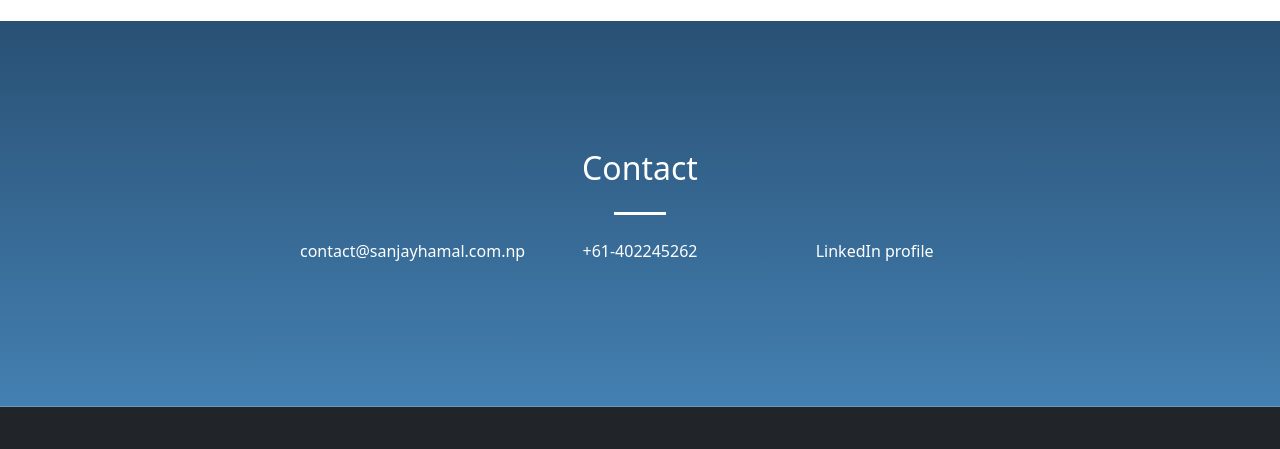
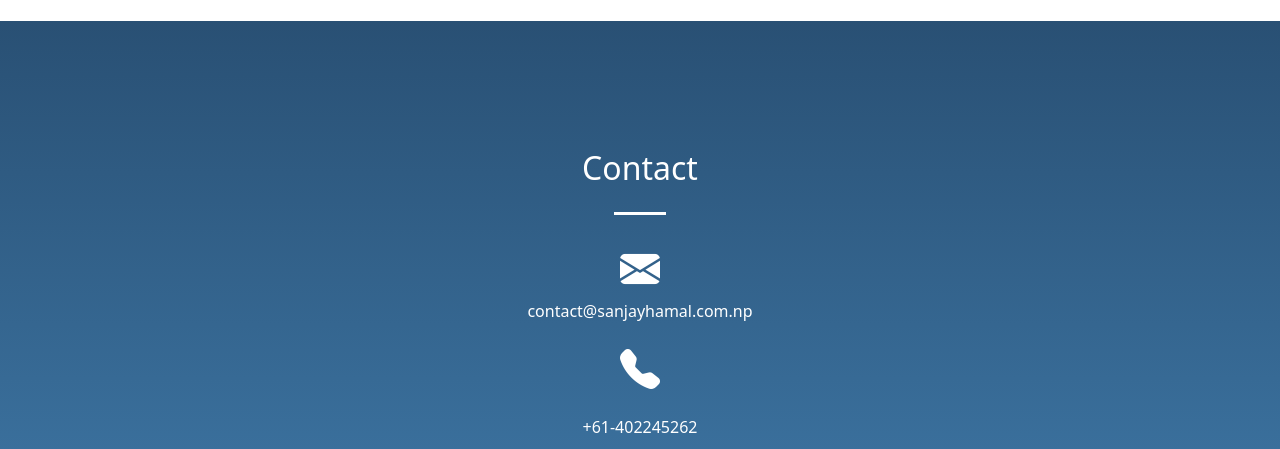
Before and after one commit to sanjayhamal/website, a plain HTML site: page index.html in a window 1280 px wide. Shown: the part 2446-2895 px from the top of the page. Drawn offline with nearby package versions, Linux system fonts and the light colour scheme.

Commit message:
Update index.html

```diff
--- a/index.html
+++ b/index.html
@@ -192,18 +192,21 @@
           <div class="col-lg-8 text-center">
             <h2 class="mt-0">Contact</h2>
             <hr class="divider divider-light" />
-            <div class="row">
-              <p class="col-lg-4 col-md-12 col-sm-12 text-center">
+            <div class="col">
+              <p class="row text-center">
+                <i class="bi bi-envelope-fill fs-1 text-white icon-sm"></i>
                 <a
                   href="mailto:contact@sanjayhamal.com.np"
                   class="text-white text-decoration-none"
                   >contact@sanjayhamal.com.np</a
                 >
               </p>
-              <p class="col-lg-4 col-md-12 col-sm-12 text-center">
-                +61-402245262
+              <p class="row text-center">
+                <i class="bi bi-telephone-fill fs-1 text-white icon-sm"></i>
+                <p>+61-402245262</p>
               </p>
-              <p class="col-lg-4 col-md-12 col-sm-12 text-center">
+              <p class="row text-center">
+                <i class="bi bi-linkedin fs-1 text-white icon-sm"></i>
                 <a
                   class="text-white text-decoration-none"
                   href="https://www.linkedin.com/in/sanjay-hamal-8323b3111/"
```
